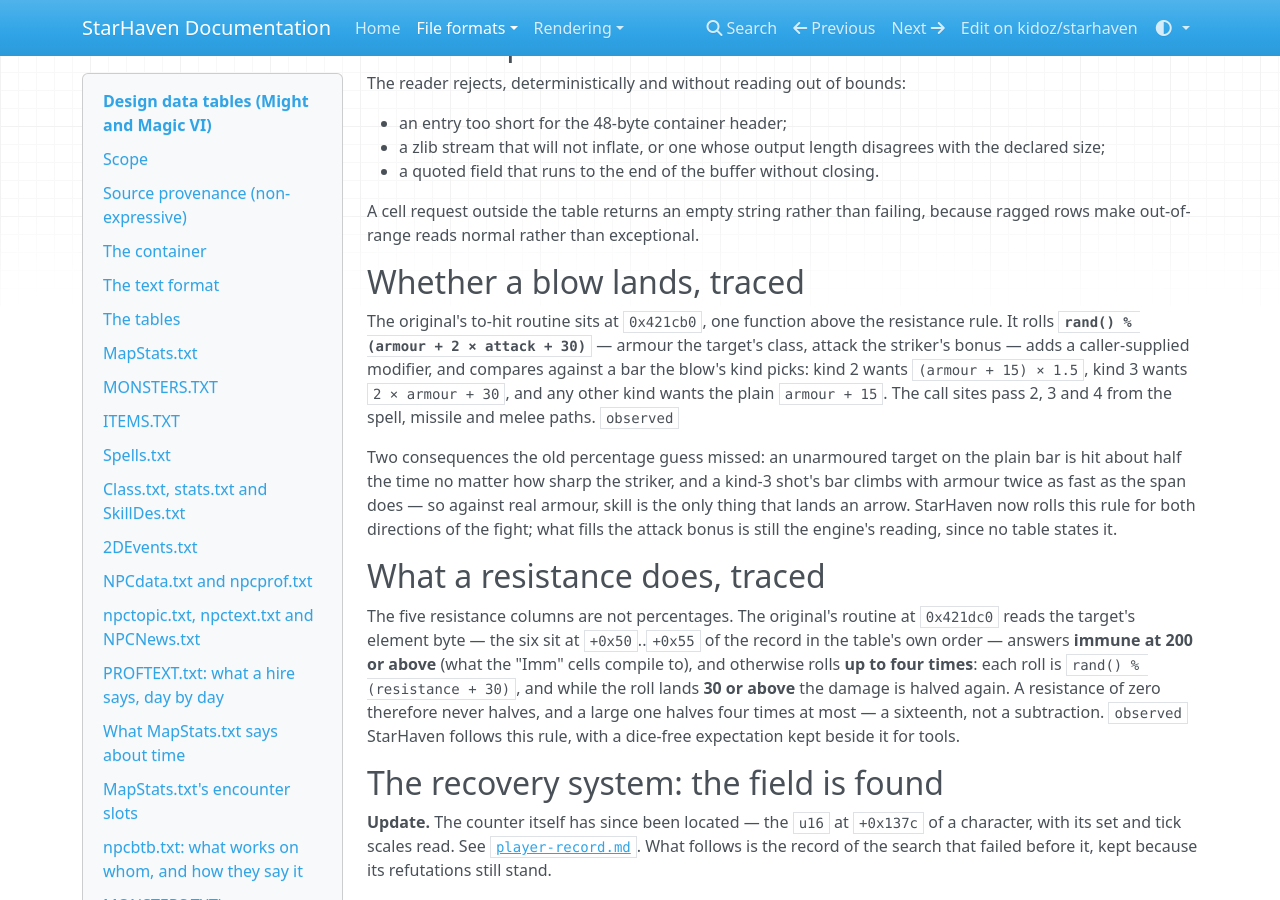
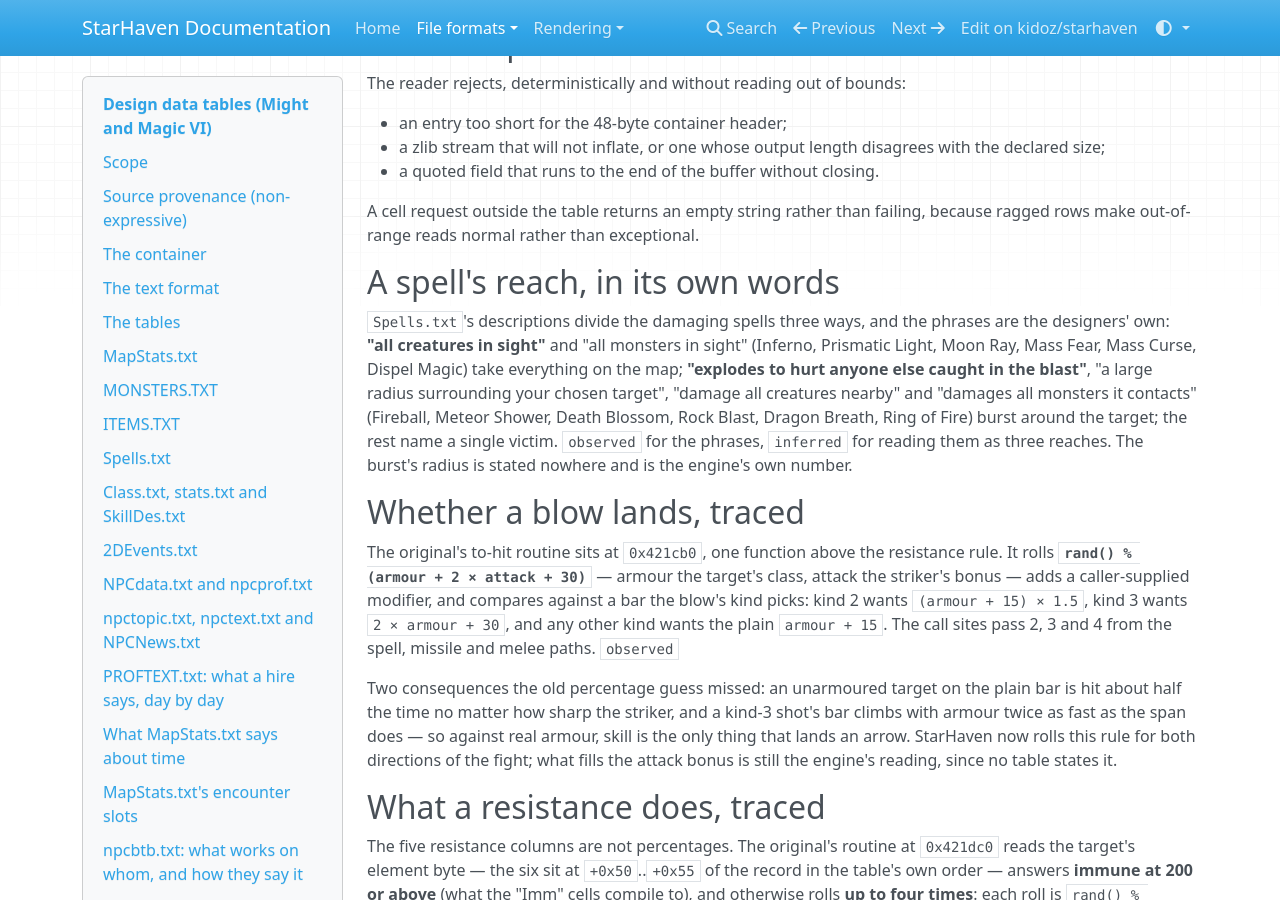
Before and after one commit to kidoz/starhaven, an MkDocs documentation site: the page built from docs/formats/text-tables.md, in a window 1280 px wide and 900 px high, scrolled down 18451 px. Built offline with MkDocs 1.6.1, drawn with Linux system fonts in a browser that asks for light colours; nearby versions of some CDN libraries; some of the changed text lies outside the part shown.

Commit message:
Let the fireball hurt everyone standing too close

```diff
--- a/docs/formats/text-tables.md
+++ b/docs/formats/text-tables.md
@@ -999,6 +999,20 @@
 A cell request outside the table returns an empty string rather than failing,
 because ragged rows make out-of-range reads normal rather than exceptional.
 
+## A spell's reach, in its own words
+
+`Spells.txt`'s descriptions divide the damaging spells three ways, and
+the phrases are the designers' own: **"all creatures in sight"** and
+"all monsters in sight" (Inferno, Prismatic Light, Moon Ray, Mass Fear,
+Mass Curse, Dispel Magic) take everything on the map; **"explodes to
+hurt anyone else caught in the blast"**, "a large radius surrounding
+your chosen target", "damage all creatures nearby" and "damages all
+monsters it contacts" (Fireball, Meteor Shower, Death Blossom, Rock
+Blast, Dragon Breath, Ring of Fire) burst around the target; the rest
+name a single victim. `observed` for the phrases, `inferred` for reading
+them as three reaches. The burst's radius is stated nowhere and is the
+engine's own number.
+
 ## Whether a blow lands, traced
 
 The original's to-hit routine sits at `0x421cb0`, one function above the
```
Also changed, not shown: README.md (+8 -0 lines), 4 other files.
